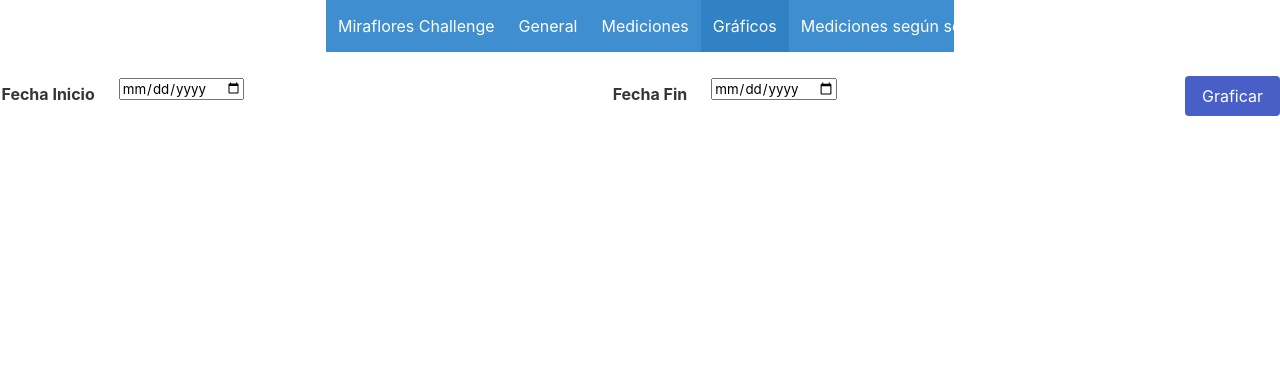
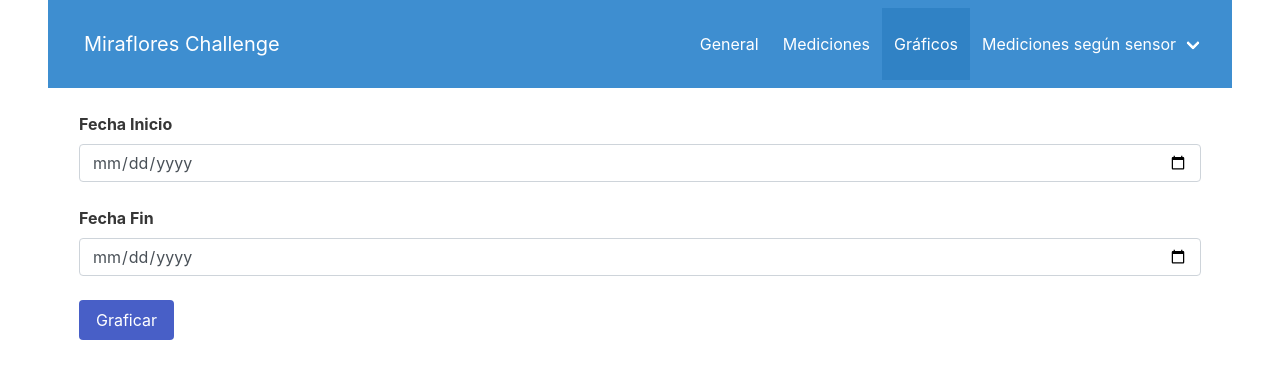
Before and after one commit to flevim/MirafloresChallenge, a Flask app: page /index_graficos in a window 1280 px wide. Shown: the top 379 px of the page. Run offline with Flask 3, Linux system fonts and the light colour scheme; some libraries are stand-ins or nearby versions.

Commit message:
estilizando campos de fecha

```diff
--- a/app.py
+++ b/app.py
@@ -2,6 +2,7 @@
 from flask import Flask, render_template, request, redirect, flash
 from flask_wtf import Form
 from wtforms.fields import DateField
+from flask_bootstrap import Bootstrap
 from datetime import datetime
 from statistics import mean
 import json
@@ -10,6 +11,8 @@ import controlador
 
 # create the Flask app
 app = Flask(__name__)
+
+bootstrap = Bootstrap(app)
 
 @app.route("/guardar_dato", methods=["POST"])
 def guardar_dato():
--- a/templates/header.html
+++ b/templates/header.html
@@ -12,11 +12,14 @@
         <title>Panel administrador</title>
 
         <link href="https://fonts.googleapis.com/css?family=Open+Sans:300,400,700" rel="stylesheet">
+        <!--Bootstrap-->
+        <link rel="stylesheet" href="https://cdn.jsdelivr.net/npm/bootstrap@4.3.1/dist/css/bootstrap.min.css" integrity="sha384-ggOyR0iXCbMQv3Xipma34MD+dH/1fQ784/j6cY/iJTQUOhcWr7x9JvoRxT2MZw1T" crossorigin="anonymous">
         <!-- Bulma Version 0.9.0-->
         <link rel="stylesheet" href="https://unpkg.com/bulma@0.9.0/css/bulma.min.css" />
         <script src="https://kit.fontawesome.com/2506fe6418.js" crossorigin="anonymous"></script>
         <link rel="stylesheet" href="https://cdnjs.cloudflare.com/ajax/libs/font-awesome/6.4.0/css/all.min.css" integrity="sha512-iecdLmaskl7CVkqkXNQ/ZH/XLlvWZOJyj7Yy7tcenmpD1ypASozpmT/E0iPtmFIB46ZmdtAc9eNBvH0H/ZpiBw==" crossorigin="anonymous" referrerpolicy="no-referrer" />
         <script src="https://code.jquery.com/jquery-3.6.0.min.js"></script>
+
 
 
 
@@ -26,11 +29,11 @@
 
 <body>
 
-    <div class="columns is-centered">
-        <div class="column is-half">
+    <div class="">
+        <div class="mx-6">
           <nav class="navbar is-info" role="navigation" aria-label="main navigation">
-            <div class="navbar-brand">
-              <a class="navbar-item" href="https://bulma.io">
+            <div class="navbar-brand m-2">
+              <a class="navbar-item is-size-5" href="/">
                 Miraflores Challenge
               </a>
               <a role="button" class="navbar-burger" aria-label="menu" aria-expanded="false" data-target="navbarBasicExample">
@@ -41,29 +44,29 @@
             </div>
 
             <div id="navbarBasicExample" class="navbar-menu">
-              <div class="navbar-start">
+              <div class="navbar-end">
                 <a id="general" class="navbar-item" href="/general">
                   General
                 </a>
                 <a id="mediciones" class="navbar-item" href="/mediciones">
                   Mediciones
                 </a>
-                <a id="index_graficos" class="navbar-item" href="/index_graficos">
+                <a id="index_graficos" class="navbar-item"  href="/index_graficos">
                   Gráficos
                 </a>
                 <div class="navbar-item has-dropdown is-hoverable">
                   <a class="navbar-link">
                     Mediciones según sensor
                   </a>
-                  <div class="navbar-dropdown">
-                    <a class="navbar-item">
+                  <div class="navbar-dropdown ">
+                    <a class="navbar-item" style="color:black !important">
                       Humedad
                     </a>
-                    <a class="navbar-item">
+                    <a class="navbar-item" style="color:black !important">
                       Intensidad lumínica
                     </a>
-                    <hr class="navbar-divider">
-                    <a class="navbar-item">
+
+                    <a class="navbar-item" style="color:black !important">
                       Humedad del suelo
                     </a>
                   </div>
@@ -89,7 +92,7 @@
         </div>
       </div>
 
-    <div class="mgh-small">
+    <div class="mx-6">
             {% block contenido %}
             {% endblock %}
     </div>
--- a/templates/index_graficos.html
+++ b/templates/index_graficos.html
@@ -1,27 +1,25 @@
 {% extends 'header.html' %}
 
 {% block contenido %}
+    <div class="container mt-5">
+        <form action="{{ url_for('consulta_por_fecha') }}" method="POST">
+            <div class="field">
+                <label class="label">Fecha Inicio</label>
+                <div class="control">
+                    {{ form.dt(class='form-control') }}
 
-    <form action="{{ url_for('consulta_por_fecha') }}" method="POST">
-            <div class="field is-horizontal">
-                <div class="field-label is-normal">
-                  <label class="label">Fecha Inicio</label>
-                </div>
-                <div class="field-body">
-                    <div class="field">
-                        {{ form.dt(class='datepicker') }}
-                    </div>
-                </div>
-                <div class="field-label is-normal">
-                    <label class="label">Fecha Fin</label>
-                  </div>
-                  <div class="field-body">
-                    <div class="field">
-                        {{ form.dt2(class='datepicker') }}
-                    </div>
                 </div>
 
+            <div class="field mt-5">
+                <label class="label">Fecha Fin</label>
                 <div class="control">
+                    {{ form.dt2(class='form-control') }}
+
+                </div>
+
+            </div>
+
+                <div class="control mt-5">
                     <button class="button is-link" type="submit">Graficar</button>
                   </div>
 
@@ -31,4 +29,6 @@
 
     </form>
 
+    </div>
+
 {% endblock %}
```
Also changed, not shown: templates/general.html (+6 -3 lines), templates/mediciones.html (+5 -2 lines).
